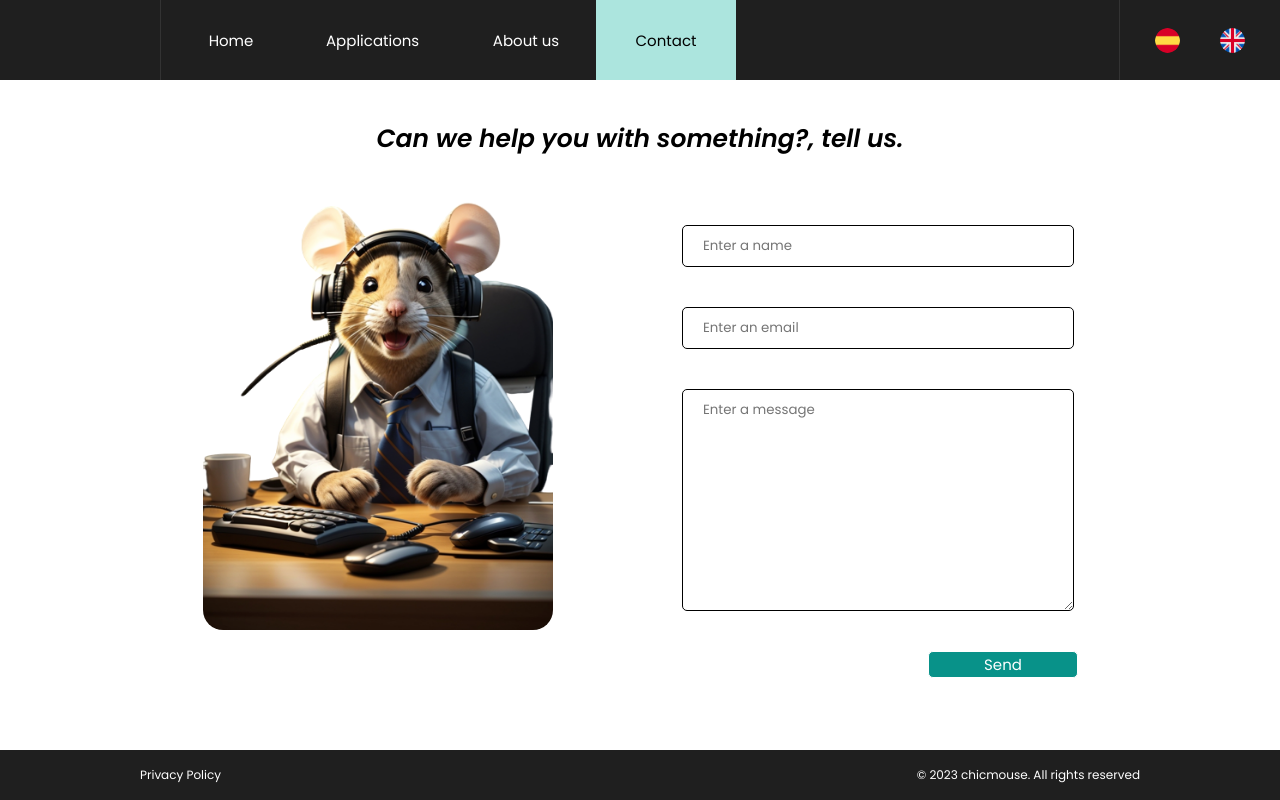
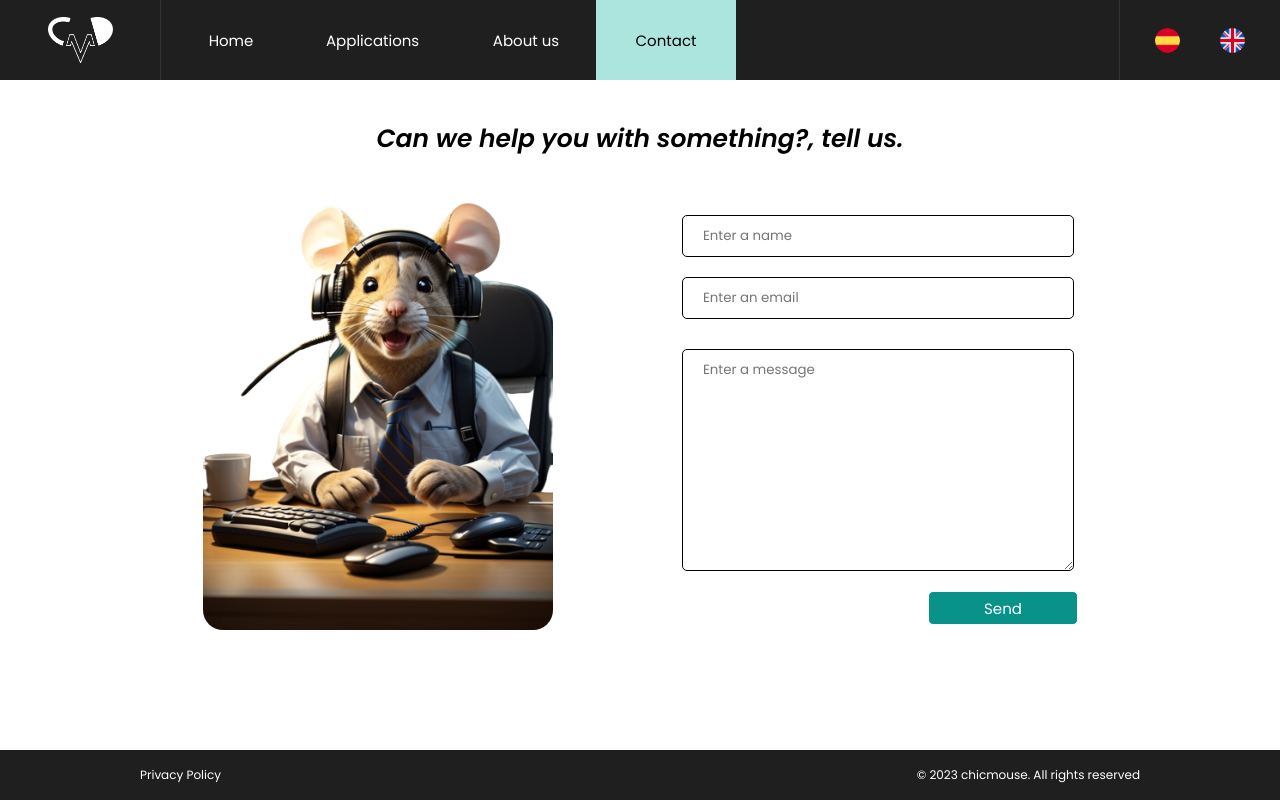
Before and after one commit to raulrod16124/chicmouse, a React (Vite) app: page /contact in a window 1280 px wide. Built offline with nearby package versions, Linux system fonts and the light colour scheme; no server answers; a web font is replaced by a local one.

Commit message:
Include logo into the nav section and fix dimension errors

```diff
--- a/package.json
+++ b/package.json
@@ -1,7 +1,7 @@
 {
   "name": "chicmouse",
   "private": true,
-  "version": "0.0.15",
+  "version": "0.0.16",
   "type": "module",
   "scripts": {
     "dev": "vite",
--- /dev/null
+++ b/src/common/Logo.styles.ts
@@ -0,0 +1,22 @@
+import { Link } from "react-router-dom";
+import styled from "styled-components";
+import { device } from "utils";
+
+export const LogoWrapper= styled.div`
+    width: 100%;
+    height: 100%;
+`;
+
+export const LogoLink= styled(Link)`
+    margin: 0 auto;
+`;
+
+export const LogoImg= styled.img`
+    margin-top: 15px;
+    width: 65px;
+    height: 55px;
+    transition: all .3s ease-out;
+    &:hover{
+        transform: scale(1.2);
+    }
+`;
--- a/src/common/Logo.tsx
+++ b/src/common/Logo.tsx
@@ -1,6 +1,12 @@
+import logo from "assets/logo.png";
+import { LogoImg, LogoLink, LogoWrapper } from "./Logo.styles";
 
 export const Logo = () => {
   return (
-    <div></div>
+    <LogoWrapper>
+      <LogoLink to={"/"}>
+        <LogoImg src={logo} alt="logo-image" />
+      </LogoLink>
+    </LogoWrapper>
   )
 }
--- a/src/modules/apps/components/AppPage.styles.ts
+++ b/src/modules/apps/components/AppPage.styles.ts
@@ -7,7 +7,7 @@ export const AppPageWrapper = styled.div`
     margin: 0 auto;
     margin-top: 100px;
     width: 1200px;
-    height: fit-content;
+    height: 100%;
 
     @media ${device.laptopM} {
         width: 900px;
@@ -90,9 +90,9 @@ export const AppImage= styled.img`
 export const BodyInfoContent = styled.div`
     display: flex;
     flex-direction: column;
-    justify-content: space-between;
     width: 800px;
-    height: 600px;
+    height: 100%;
+
     @media ${device.laptop} {
         justify-content: flex-start;
     }
@@ -164,8 +164,9 @@ export const AppText = styled.p<{fontSize?:string, margin?:string}>`
 export const AppDescription = styled.p<{margin?:string}>`
     font-size: 25px;
     margin: ${props => props.margin && props.margin};
-    padding: 0 60px;
+    padding: 0 30px;
     font-style: italic;
+    margin-top: 25px;
 
     @media ${device.laptop} {
         font-size: 15px;
--- a/src/modules/contact/Contact.styles.ts
+++ b/src/modules/contact/Contact.styles.ts
@@ -102,7 +102,7 @@ export const TextInput = styled.input`
     padding-left: 20px;
     border-radius: 5px;
     border: 0.5px solid;
-    margin: 20px auto;
+    margin: 10px auto;
     width: 90%;
 `;
 
--- a/src/modules/contact/Contact.tsx
+++ b/src/modules/contact/Contact.tsx
@@ -147,7 +147,6 @@ export const Contact = () => {
                                 background={formStatus !== "ready" ? "#82b9b5" : "#089289"}
                                 color="#fff"
                                 fontSize={15}
-                                margin="20px 0 0 0"
                                 align="end"
                             />
 
--- a/src/modules/nav/components/FarMenuItems.styles.ts
+++ b/src/modules/nav/components/FarMenuItems.styles.ts
@@ -1,4 +1,5 @@
 import styled from "styled-components";
+import { device } from "utils";
 
 type TFlag = {
     selected: boolean;
@@ -25,4 +26,9 @@ export const Flag = styled.img<TFlag>`
         transform: ${props => !props.selected && "scale(1.5)"};
     }
 
+    @media ${device.laptop} {
+        margin: 0 5px;
+        width: 20px;
+        height: 20px;
+    }
 `;
```
Also changed, not shown: src/assets/logo.png (added).
